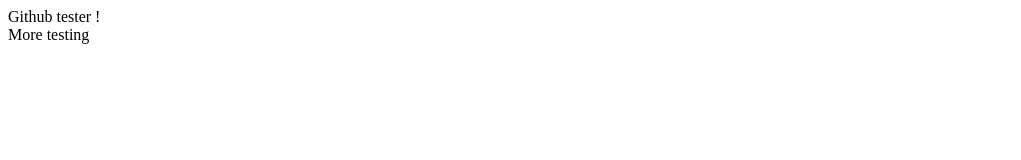
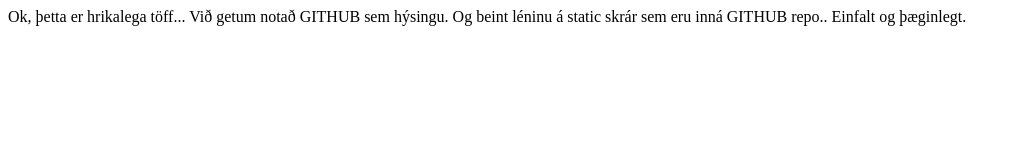
Before and after one commit to Netvoktun/netvoktun.github.io, a plain HTML site: page index.html in a window 1280 px wide. Shown: the whole page, without its empty margins (0-1021 px from the left). Drawn offline with Linux system fonts and the light colour scheme.

Commit message:
Update index.html

```diff
--- a/index.html
+++ b/index.html
@@ -5,7 +5,6 @@
 	<script type="text/javascript" src="assets/script.js"></script>
 </head>
 <body>
-	<div>Github tester !</div>
-	<div>More testing</div>
+	<div>Ok, þetta er hrikalega töff... Við getum notað GITHUB sem hýsingu. Og beint léninu á static skrár sem eru inná GITHUB repo.. Einfalt og þæginlegt.</div>
 </body>
 </html>
```
